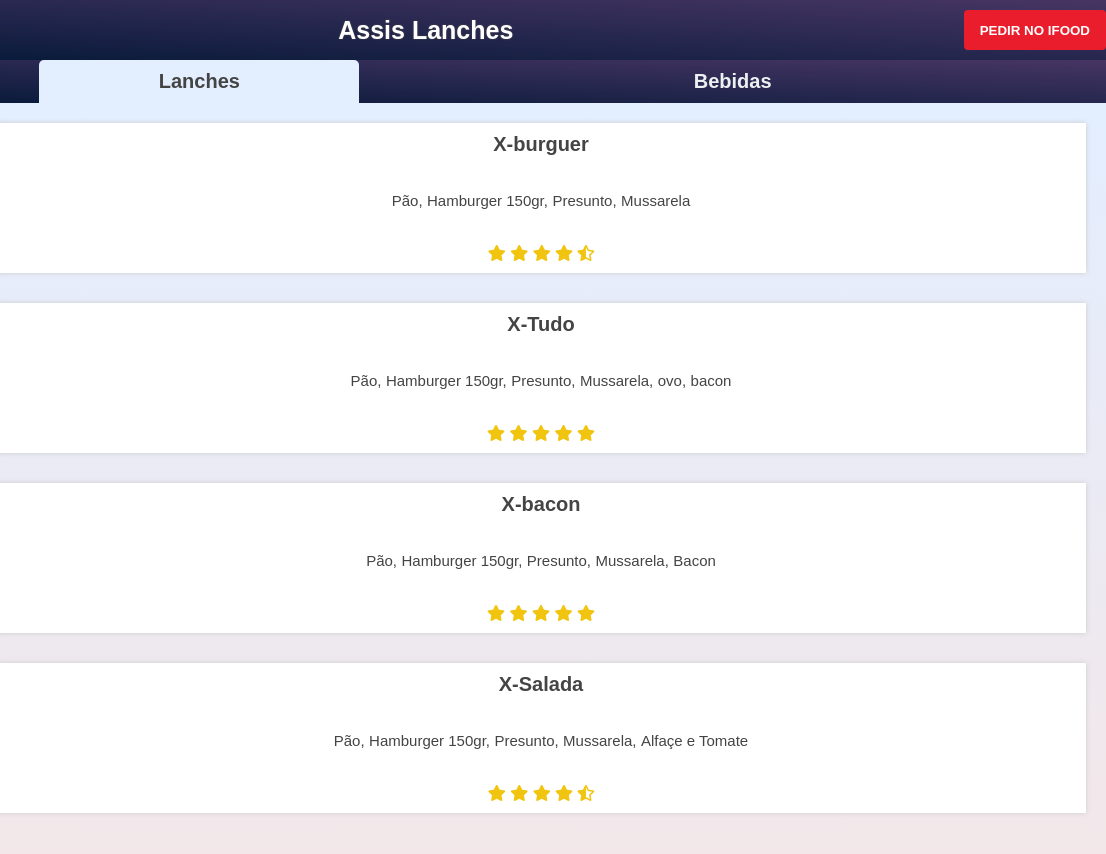
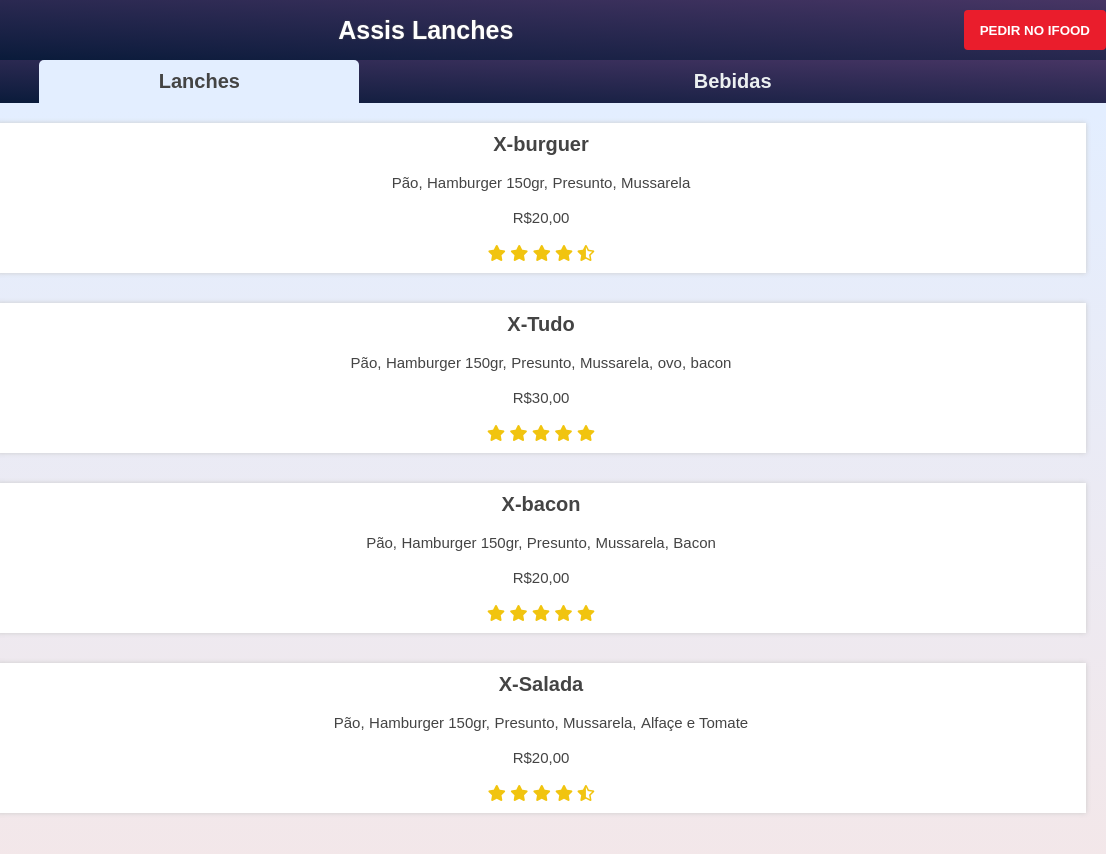
Before and after one commit to intergestaojr/Trabalho-intergestao, a plain HTML site: page index.html in a window 1280 px wide. Shown: the full height of the page, 174-1280 px from the left. Drawn offline with nearby package versions, Linux system fonts and the light colour scheme.

Commit message:
Update
Tinha esquecido de por os preços

```diff
--- a/index.html
+++ b/index.html
@@ -53,6 +53,9 @@
                                     <li>Presunto,</li>
                                     <li>Mussarela</li>
                                 </ul>
+                                <ul class="card-items">
+                                    <li>R$<R1>20,00</R1></li>
+                                </ul>
                                 <div class="card-stars">
                                     <i class="fas fa-star"></i>
                                     <i class="fas fa-star"></i>
@@ -78,6 +81,9 @@
                                         <li>ovo,</li>
                                         <li>bacon</li>
                                     </ul>
+                                    <ul class="card-items">
+                                        <li>R$<R1>30,00</R1></li>
+                                    </ul>
                                     <div class="card-stars">
                                         <i class="fas fa-star"></i>
                                         <i class="fas fa-star"></i>
@@ -101,6 +107,9 @@
                                 <li>Mussarela,</li>
                                 <li>Bacon</li>
                             </ul>
+                            <ul class="card-items">
+                                <li>R$<R1>20,00</R1></li>
+                            </ul>
                             <div class="card-stars">
                                 <i class="fas fa-star"></i>
                                 <i class="fas fa-star"></i>
@@ -123,6 +132,9 @@
                                 <li>Presunto,</li>
                                 <li>Mussarela,</li>
                                 <li>Alfaçe e Tomate</li>
+                            </ul>
+                            <ul class="card-items">
+                                <li>R$<R1>20,00</R1></li>
                             </ul>
                             <div class="card-stars">
                                 <i class="fas fa-star"></i>
```
